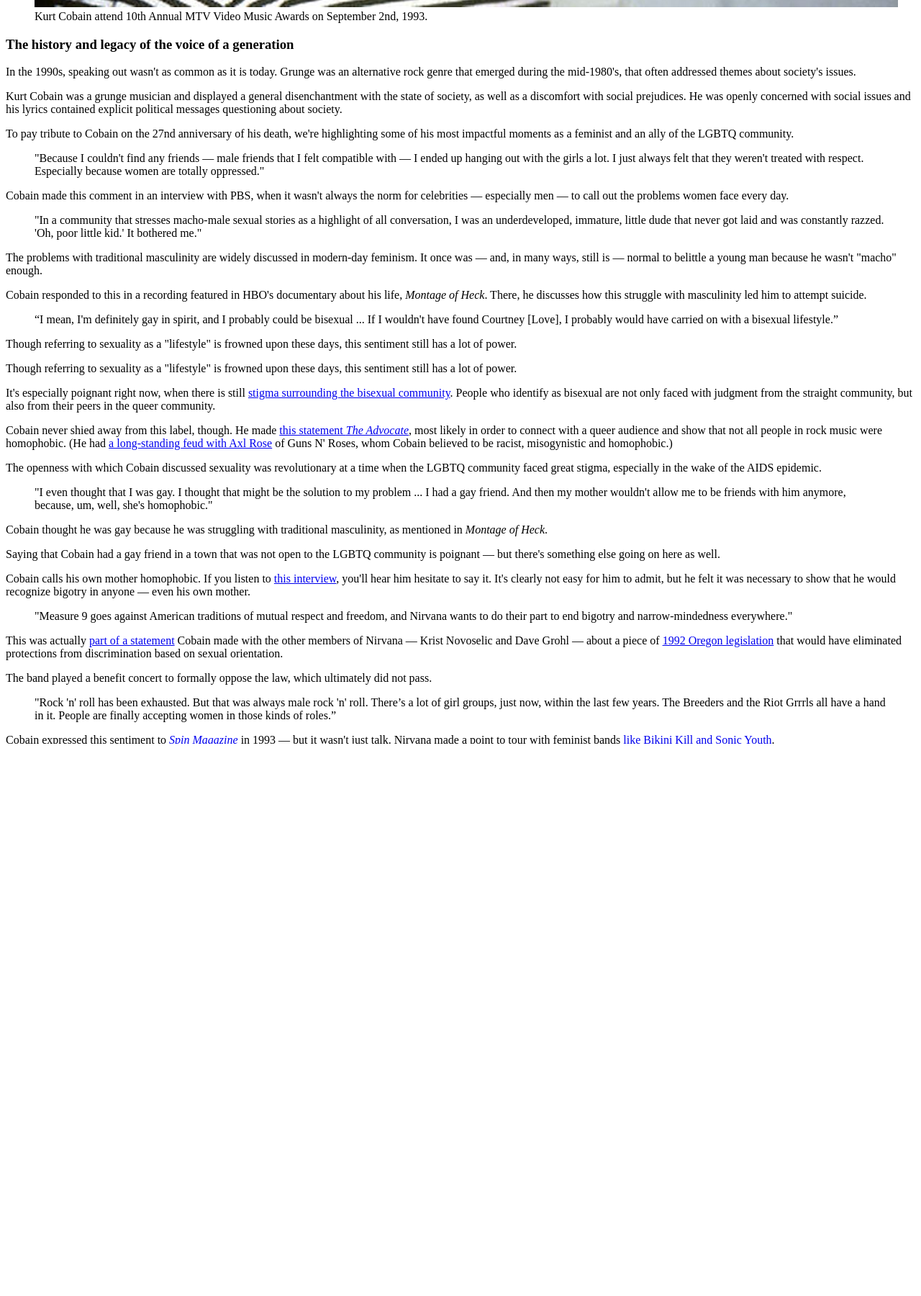
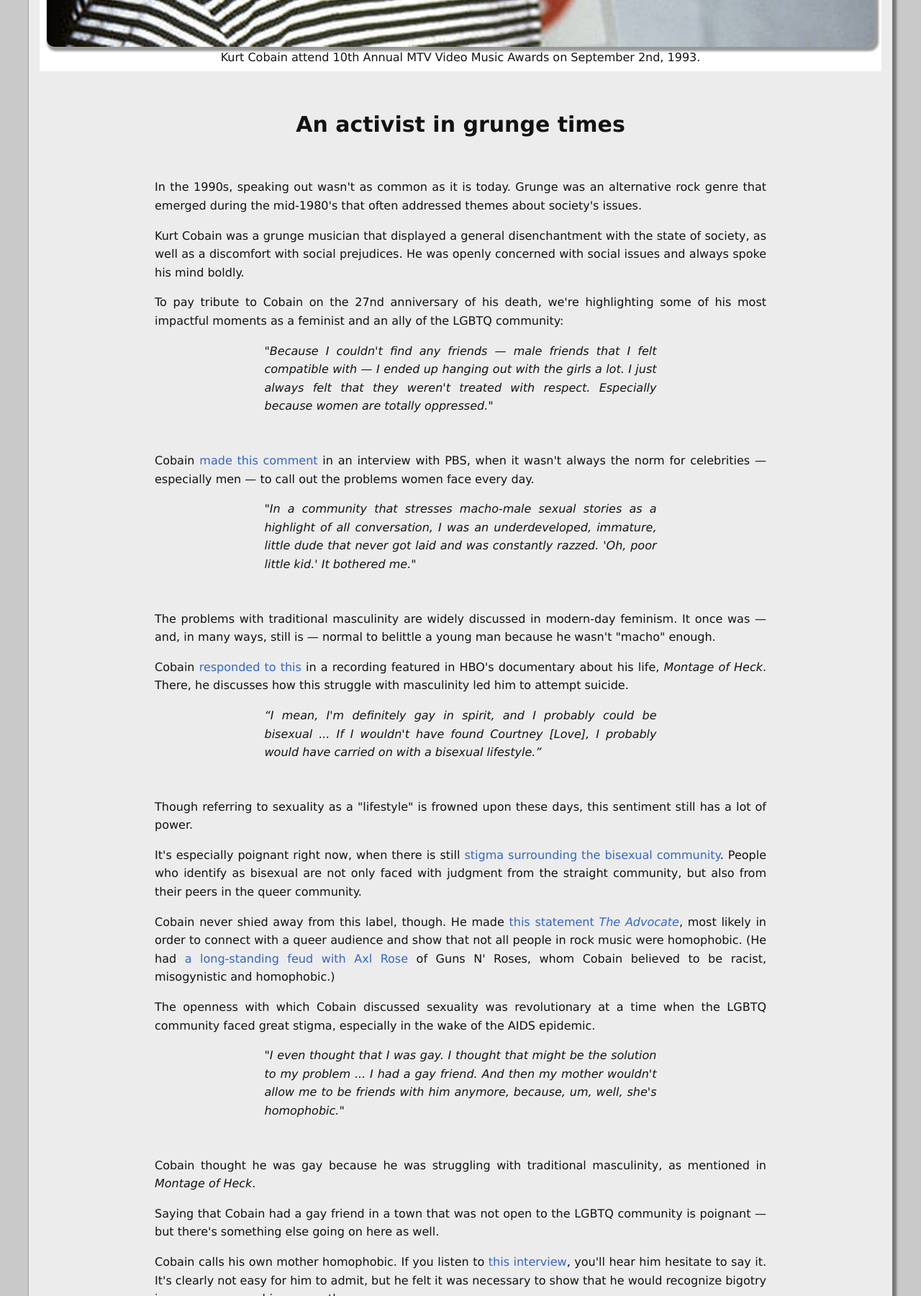
Before and after one commit to lathne/kurt-cobain-tribute-page, a plain HTML site: page index.html in a window 1280 px wide. Shown: the part 1000-2800 px from the top of the page at 72% size. Before the commit the page ends 2587 px from the top, so only its background shows below. Drawn offline with Linux system fonts and the light colour scheme.

Commit message:
Página Completa com Estilização CSS

```diff
--- a/index.html
+++ b/index.html
@@ -10,51 +10,55 @@
 <body>
     <main id="main">
         <h1 id="title">Kurt Cobain</h1>
-        <blockquote>“The duty of youth is to challenge corruption.” - Kurt Cobain</blockquote>
+        <blockquote cite="https://netnews.com.mt/2015/07/28/the-duty-of-youth-is-to-challenge-corruption/">“The duty of youth is to challenge corruption.”</blockquote>
         <figure id="img-div">
             <img id="image" src="./image.jpg" alt="Kurt Cobain Image">
             <figcaption id="img-caption">Kurt Cobain attend 10th Annual MTV Video Music Awards on September 2nd, 1993. </figcaption>
         </figure>
-        <section id="tribute-info">
-            <h3>The history and legacy of the voice of a generation</h3>
-            <p>In the 1990s, speaking out wasn't as common as it is today. Grunge was an alternative rock genre that emerged during the mid-1980's, that often addressed themes about society's issues.</p>
-            <p>Kurt Cobain was a grunge musician and displayed a general disenchantment with the state of society, as well as a discomfort with social prejudices. He was openly concerned with social issues and his lyrics contained explicit political messages questioning about society.</p>
-            <p>To pay tribute to Cobain on the 27nd anniversary of his death, we're highlighting some of his most impactful moments as a feminist and an ally of the LGBTQ community.</p>
-
+       <article id="tribute-info">
+            <section >
+                <h3 id="headline">An activist in grunge times</h3>
+                <p>In the 1990s, speaking out wasn't as common as it is today. Grunge was an alternative rock genre that emerged during the mid-1980's that often addressed themes about society's issues.</p>
+                <p>Kurt Cobain was a grunge musician that displayed a general disenchantment with the state of society, as well as a discomfort with social prejudices. He was openly concerned with social issues and always spoke his mind boldly.</p>
+                <p>To pay tribute to Cobain on the 27nd anniversary of his death, we're highlighting some of his most impactful moments as a feminist and an ally of the LGBTQ community:</p>
+            </section>
+            <section>
                 <blockquote>"Because I couldn't find any friends — male friends that I felt compatible with — I ended up hanging out with the girls a lot. I just always felt that they weren't treated with respect. Especially because women are totally oppressed."</blockquote>
-            <p>Cobain made this comment in an interview with PBS, when it wasn't always the norm for celebrities — especially men — to call out the problems women face every day.</p>
+                <p>Cobain <a href="https://www.youtube.com/watch?v=C1Z2BkZaOQc" target="_blank">made this comment</a>  in an interview with PBS, when it wasn't always the norm for celebrities — especially men — to call out the problems women face every day.</p>
                 <blockquote> "In a community that stresses macho-male sexual stories as a highlight of all conversation, I was an underdeveloped, immature, little dude that never got laid and was constantly razzed. 'Oh, poor little kid.' It bothered me."</blockquote>
                 <p>The problems with traditional masculinity are widely discussed in modern-day feminism. It once was — and, in many ways, still is — normal to belittle a young man because he wasn't "macho" enough.</p>
-            <p>Cobain responded to this in a recording featured in HBO's documentary about his life, <em>Montage of Heck</em>. There, he discusses how this struggle with masculinity led him to attempt suicide.</p>
-            <blockquote> “I mean, I'm definitely gay in spirit, and I probably could be bisexual ... If I wouldn't have found Courtney [Love], I probably would have carried on with a bisexual lifestyle.”</blockquote>
+                <p>Cobain <a href="http://www.youtube.com/watch?v=1BjDWSyDZ3A&t=1m36s" target="_blank">responded to this</a> in a recording featured in HBO's documentary about his life, <em>Montage of Heck</em>. There, he discusses how this struggle with masculinity led him to attempt suicide.</p>
+                <blockquote>“I mean, I'm definitely gay in spirit, and I probably could be bisexual ... If I wouldn't have found Courtney [Love], I probably would have carried on with a bisexual lifestyle.”</blockquote>
                 <p>Though referring to sexuality as a "lifestyle" is frowned upon these days, this sentiment still has a lot of power.</p>
-            <p>Though referring to sexuality as a "lifestyle" is frowned upon these days, this sentiment still has a lot of power.</p>
-            <p>It's especially poignant right now, when there is still <a href="(https://mashable.com/2016/03/13/bisexual-invisibility/">stigma surrounding the bisexual community</a>. People who identify as bisexual are not only faced with judgment from the straight community, but also from their peers in the queer community.</p>
-            <p>Cobain never shied away from this label, though. He made <a href="http://www.advocate.com/arts-entertainment/people/2013/10/24/rediscovered-interview-reveals-kurt-cobain-thought-he-was-gay">this statement <em>The Advocate</em></a>, most likely in order to connect with a queer audience and show that not all people in rock music were homophobic. (He had <a href="http://www.rollingstone.com/music/lists/the-10-craziest-beefs-in-mtv-vma-history-20150901/kurt-cobain-vs-axl-rose-1992-20150901">a long-standing feud with Axl Rose</a> of Guns N' Roses, whom Cobain believed to be racist, misogynistic and homophobic.)</p>
+                <p>It's especially poignant right now, when there is still <a href="(https://mashable.com/2016/03/13/bisexual-invisibility/" target="_blank">stigma surrounding the bisexual community</a>. People who identify as bisexual are not only faced with judgment from the straight community, but also from their peers in the queer community.</p>
+                <p>Cobain never shied away from this label, though. He made <a href="http://www.advocate.com/arts-entertainment/people/2013/10/24/rediscovered-interview-reveals-kurt-cobain-thought-he-was-gay" target="_blank">this statement <em>The Advocate</em></a>, most likely in order to connect with a queer audience and show that not all people in rock music were homophobic. (He had <a href="http://www.rollingstone.com/music/lists/the-10-craziest-beefs-in-mtv-vma-history-20150901/kurt-cobain-vs-axl-rose-1992-20150901" target="_blank">a long-standing feud with Axl Rose</a> of Guns N' Roses, whom Cobain believed to be racist, misogynistic and homophobic.)</p>
                 <p>The openness with which Cobain discussed sexuality was revolutionary at a time when the LGBTQ community faced great stigma, especially in the wake of the AIDS epidemic.</p>
                 <blockquote>"I even thought that I was gay. I thought that might be the solution to my problem ... I had a gay friend. And then my mother wouldn't allow me to be friends with him anymore, because, um, well, she's homophobic."</blockquote>
                 <p>Cobain thought he was gay because he was struggling with traditional masculinity, as mentioned in <em>Montage of Heck</em>.</p>
                 <p>Saying that Cobain had a gay friend in a town that was not open to the LGBTQ community is poignant — but there's something else going on here as well.</p>
-            <p>Cobain calls his own mother homophobic. If you listen to <a href="https://www.youtube.com/watch?v=C1Z2BkZaOQc">this interview</a>, you'll hear him hesitate to say it. It's clearly not easy for him to admit, but he felt it was necessary to show that he would recognize bigotry in anyone — even his own mother.</p>
+                <p>Cobain calls his own mother homophobic. If you listen to <a href="https://www.youtube.com/watch?v=C1Z2BkZaOQc" target="_blank">this interview</a>, you'll hear him hesitate to say it. It's clearly not easy for him to admit, but he felt it was necessary to show that he would recognize bigotry in anyone — even his own mother.</p>
                 <blockquote>"Measure 9 goes against American traditions of mutual respect and freedom, and Nirvana wants to do their part to end bigotry and narrow-mindedness everywhere."</blockquote>
-            <p>This was actually <a href="https://news.google.com/newspapers?nid=1310&dat=19920808&id=LUVWAAAAIBAJ&sjid=h-oDAAAAIBAJ&pg=6669,1568864&hl=en">part of a statement</a> Cobain made with the other members of Nirvana — Krist Novoselic and Dave Grohl — about a piece of <a href="http://www.glapn.org/6013OregonAntiGayMeasures.html">1992 Oregon legislation</a> that would have eliminated protections from discrimination based on sexual orientation.</p>
+                <p>This was actually <a href="https://news.google.com/newspapers?nid=1310&dat=19920808&id=LUVWAAAAIBAJ&sjid=h-oDAAAAIBAJ&pg=6669,1568864&hl=en" target="_blank">part of a statement</a> Cobain made with the other members of Nirvana — Krist Novoselic and Dave Grohl — about a piece of <a href="http://www.glapn.org/6013OregonAntiGayMeasures.html" target="_blank">1992 Oregon legislation</a> that would have eliminated protections from discrimination based on sexual orientation.</p>
                 <p>The band played a benefit concert to formally oppose the law, which ultimately did not pass.</p>
                 <blockquote>"Rock 'n' roll has been exhausted. But that was always male rock 'n' roll. There’s a lot of girl groups, just now, within the last few years. The Breeders and the Riot Grrrls all have a hand in it. People are finally accepting women in those kinds of roles.”</blockquote>
-            <p>Cobain expressed this sentiment to <a href="http://www.spin.com/2013/09/nirvana-cover-story-1993-smashing-their-heads-on-the-punk-rock/"><em>Spin Magazine</em></a> in 1993 — but it wasn't just talk. Nirvana made a point to tour with feminist bands <a href="http://www.spin.com/2013/11/kathleen-hanna-kim-gordon-kurt-cobain-punk-singer-video/">like Bikini Kill and Sonic Youth</a>.</p>
+                <p>Cobain expressed this sentiment to <a href="http://www.spin.com/2013/09/nirvana-cover-story-1993-smashing-their-heads-on-the-punk-rock/" target="_blank"><em>Spin Magazine</em></a> in 1993 — but it wasn't just talk. Nirvana made a point to tour with feminist bands <a href="http://www.spin.com/2013/11/kathleen-hanna-kim-gordon-kurt-cobain-punk-singer-video/" target="_blank">like Bikini Kill and Sonic Youth</a>.</p>
                 <blockquote>"She should've stayed away from friends / She should've had more time to spend / She should've died when she was born / She should've worn the crown of thorns / She should have been a son..."</blockquote>
-            <p>These lyrics, from the Nirvana song <a href="https://www.youtube.com/watch?v=jESAN6jKHlQ">"Been a Son"</a>, are very representative of the band's style.</p>
+                <p>These lyrics, from the Nirvana song <a href="https://www.youtube.com/watch?v=jESAN6jKHlQ" target="_blank">"Been a Son"</a>, are very representative of the band's style.</p>
                 <p>They loved to put a mirror to the face of society, as if to say, "This is what you're really expressing. This is the sentiment you are furthering. How stupid do you feel?"The point here is that victim-blaming, slut-shaming and the general criticism of women are charged with sexism. Saying "She shouldn't have been wearing that" or "Why was she walking there alone at night?" exposes a double standard, and proves that men don't endure the same scrutiny as women.</p>
                 <blockquote>"The problem with groups who deal with rape is that they try to educate women about how to defend themselves. What really needs to be done is teaching men not to rape. Go to the source and start there."</blockquote>
-            <p>This statement, <a href="http://www.nme.com/blogs/nme-blogs/nme-meets-nirvana-in-1991-archive-feature">made to <em>NME</em></a> in 1991, could just as easily be strewn across an <a href="http://itsonus.org/">"It's On Us"</a> ad today.</p>
+                <p>This statement, <a href="http://www.nme.com/blogs/nme-blogs/nme-meets-nirvana-in-1991-archive-feature" target="_blank">made to <em>NME</em></a> in 1991, could just as easily be strewn across an <a href="http://itsonus.org/" target="_blank">"It's On Us"</a> ad today.</p>
                 <p>Cobain recognized and understood the flaws in the system. Teaching women how to "avoid rape" is a form of victim-blaming — pinning a survivor's experience on that person instead of on their attackers. It cements this idea that the assault could have been prevented if the victim had acted differently.</p>
-            <p>But that's not the case: <a href="https://rainn.org/get-information/statistics/sexual-assault-victims#Men">9% of sexual assault survivors are male</a>, and those survivors aren't "taught" how to avoid being assaulted. Men are, however, the perpetrators <a href="http://www.oneinfourusa.org/statistics.php"> about 98% of the time</a>.</p>
+                <p>But that's not the case: <a href="https://rainn.org/get-information/statistics/sexual-assault-victims#Men" target="_blank">9% of sexual assault survivors are male</a>, and those survivors aren't "taught" how to avoid being assaulted. Men are, however, the perpetrators <a href="http://www.oneinfourusa.org/statistics.php" target="_blank"> about 98% of the time</a>.</p>
                 <blockquote>"Last year, a girl was raped by two wastes of sperm and eggs while they sang the lyrics to our song 'Polly.' I have a hard time carrying on knowing there are plankton like that in our audience."</blockquote>
                 <p>The song "Polly" was written about a little girl who was kidnapped, tortured and raped. Cobain, Novoselic and Grohl were moved when they read about her story in the newspaper.</p>
-            <p>"The only chance she had of getting away was to come on to him and persuade him to untie her," Novoselic <a href="http://www.nme.com/blogs/nme-blogs/nme-meets-nirvana-in-1991-archive-feature">told NME</a> in 1991. "That's what she did, and she got away. Can you imagine how much strength that took?"</p>
-            When Cobain heard what these two "fans" did, he was furious enough to write <a href="http://www.livenirvana.com/digitalnirvana/discography/nirvana/incesticide_note.html">the message above in the liner notes</a> of the B-side album <a href="http://www.amazon.com/Incesticide-Nirvana/dp/B000003TAB"><em>Incesticide</em></a>, which featured an alternate version of "Polly."
-
-            <p>The content of this page is originally from <a href="https://mashable.com/2016/04/05/kurt-cobain-social-good/">Mashable</a> and <a href="https://www.rollingstone.com/music/music-news/kurt-cobain-the-rolling-stone-interview-success-doesnt-suck-97194/">Rolling Stone</a>. If you want to know more about  Kurt Cobain, check out his <a href="https://www.youtube.com/watch?v=7a4imrOhK-I">HBO's documentary about his life, <em>Montage of Heck</em></a>.</p>
+                <p>"The only chance she had of getting away was to come on to him and persuade him to untie her," Novoselic <a href="http://www.nme.com/blogs/nme-blogs/nme-meets-nirvana-in-1991-archive-feature" target="_blank">told NME</a> in 1991. "That's what she did, and she got away. Can you imagine how much strength that took?"</p>
+                <p>When Cobain heard what these two "fans" did, he was furious enough to write <a href="http://www.livenirvana.com/digitalnirvana/discography/nirvana/incesticide_note.html" target="_blank">the message above in the liner notes</a> of the B-side album <a href="http://www.amazon.com/Incesticide-Nirvana/dp/B000003TAB" target="_blank"><em>Incesticide</em></a>, which featured an alternate version of "Polly."</p>
             </section>
+            <footer>
+                <p>The content of this page is originally from <a href="https://mashable.com/2016/04/05/kurt-cobain-social-good/" target="_blank">Mashable</a> and <a href="https://www.rollingstone.com/music/music-news/kurt-cobain-the-rolling-stone-interview-success-doesnt-suck-97194/" target="_blank">Rolling Stone</a>.
+                <p>If you want to know more about  Kurt Cobain, check out the <a  id="tribute-link" href="https://www.youtube.com/watch?v=7a4imrOhK-I" target="_blank">HBO's documentary about his life, <em>Montage of Heck</em></a>.</p>
+            </footer>
+       </article>
     </main>
 </body>
 </html>
--- a/style.css
+++ b/style.css
@@ -0,0 +1,116 @@
+html {
+    font-size: 10px;
+}
+
+body {
+    font-family: Verdana, Geneva, Tahoma, sans-serif;
+    text-align: center;
+    margin: 0;
+    font-size: 1.6rem;
+    background-color: #c9c9c9;
+    color: rgb(19, 18, 18);
+}
+
+h1 {
+    font-size: 4rem;
+    margin-bottom: 0;
+}
+
+@media (max-width: 460px) {
+    h1 {
+        font-size: 3.5rem;
+        line-height: 1.2;
+    }
+}
+
+h3 {
+    font-size: 3rem;
+}
+
+a {
+    color: #3565c7;
+    text-decoration: none;
+}
+
+a:visited {
+    color: #582ba0;
+}
+
+#main {
+    margin: 40px;
+    padding: 15px;
+    border-radius: 10px;
+    background-color: #ececec;
+    box-shadow: 3px 3px 3px 3px rgba(0, 0, 0, 0.4);
+}
+
+@media (max-width: 460px) {
+    #main {
+        margin: 0;
+    }
+}
+
+img {
+    max-width: 100%;
+    display: block;
+    border-radius: 10px;
+    height: auto;
+    margin: 0 auto;
+    box-shadow: 3px 3px 3px 3px rgba(0, 0, 0, 0.4);
+}
+
+#img-div {
+    background: white;
+    padding: 10px;
+    margin: 0;
+    }
+
+#img-caption {
+    font-size: 10px 0 5px 0;
+    margin-top: 5px;
+}
+
+@media (max-width: 460px) {
+    #img-caption {
+        font-size: 1.4rem;
+    }
+}
+
+#headline {
+    margin: 50px 0;
+    text-align: center;
+}
+
+article {
+    max-width: 850px;
+    margin: 0 auto 50px auto;
+    text-align: justify;
+    line-height: 1.6;
+}
+
+section {
+    margin: 16px 0;
+}
+
+blockquote {
+    font-style: italic;
+    max-width: 545px;
+    margin: 0 auto 50px auto;
+}
+
+footer {
+    border-radius: 5px;
+    padding: 5px;
+    background-color: #4D6CA8;
+    color: #c9c9c9;
+    box-shadow: 3px 3px 3px 3px rgba(0, 0, 0, 0.4);
+
+}
+
+footer a {
+    color: #eba504;
+}
+
+footer a:visited {
+    color: #eba504;
+}
```
Lines whose indentation alone changed are shown as unchanged.
